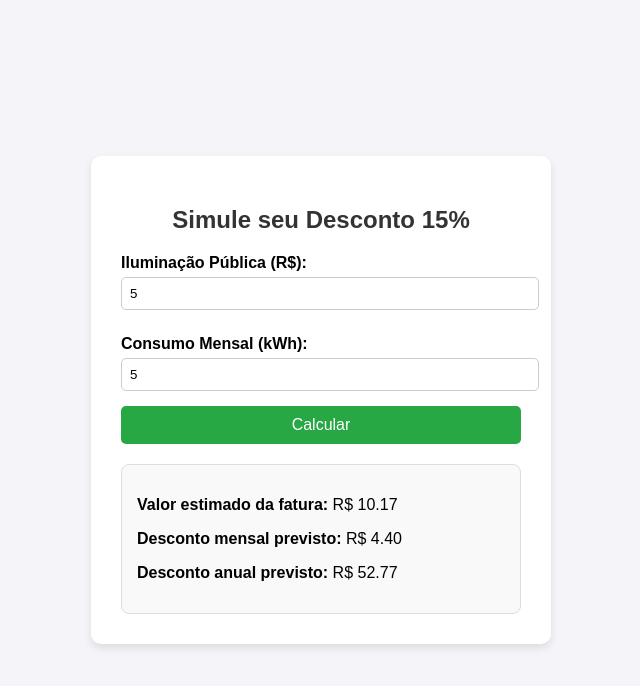
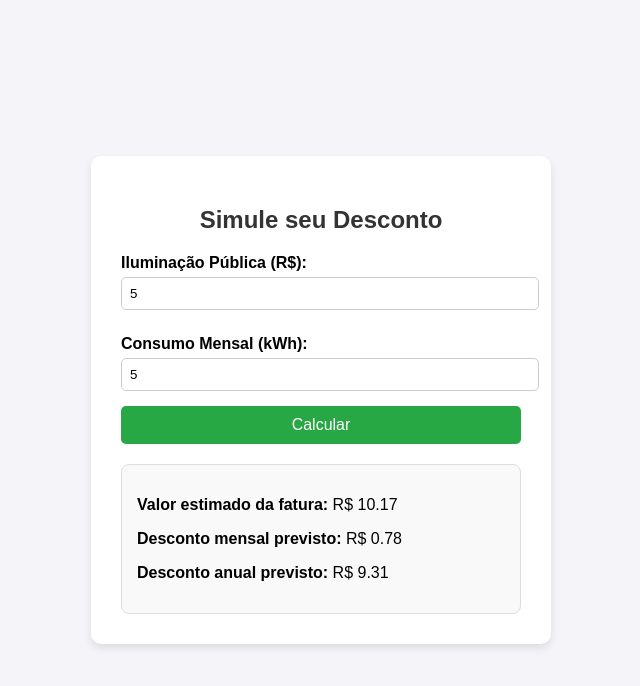
Before and after one commit to lucasbzlima/simulador-energia15, a plain HTML site: page index.html in a window 1280 px wide. Both pictures are taken after typing "5", "5" into the empty fields and a click on the button "Calcular". Shown: the whole page, without its empty margins (319-959 px from the left). Drawn offline with Linux system fonts and the light colour scheme.

Commit message:
Update index.html

```diff
--- a/index.html
+++ b/index.html
@@ -64,7 +64,7 @@
 </head>
 <body>
   <div class="container">
-    <h2>Simule seu Desconto 15%</h2>
+    <h2>Simule seu Desconto</h2>
     <label for="iluminacao">Iluminação Pública (R$):</label>
     <input type="number" id="iluminacao" placeholder="Ex: 17">
 
@@ -85,7 +85,7 @@
       const tarifaTE = 0.32159;
       const tarifaTUSD = 0.6098;
       const adcBandeira = 0.10328;
-      const desconto = 0.85; // 15%
+      const desconto = 0.15; // 15%
 
       // Cálculo do valor da fatura
       let valorConsumo = consumo * (tarifaTE + tarifaTUSD + adcBandeira);
```
